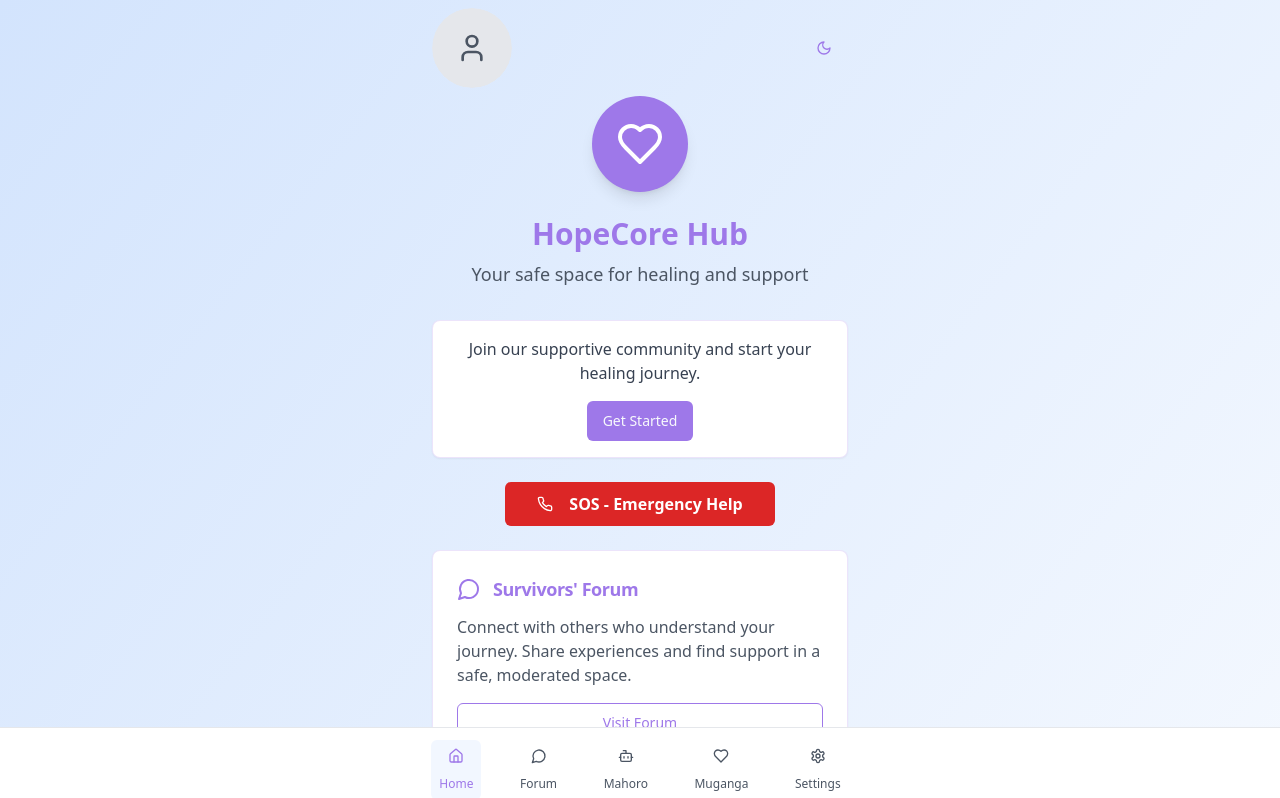
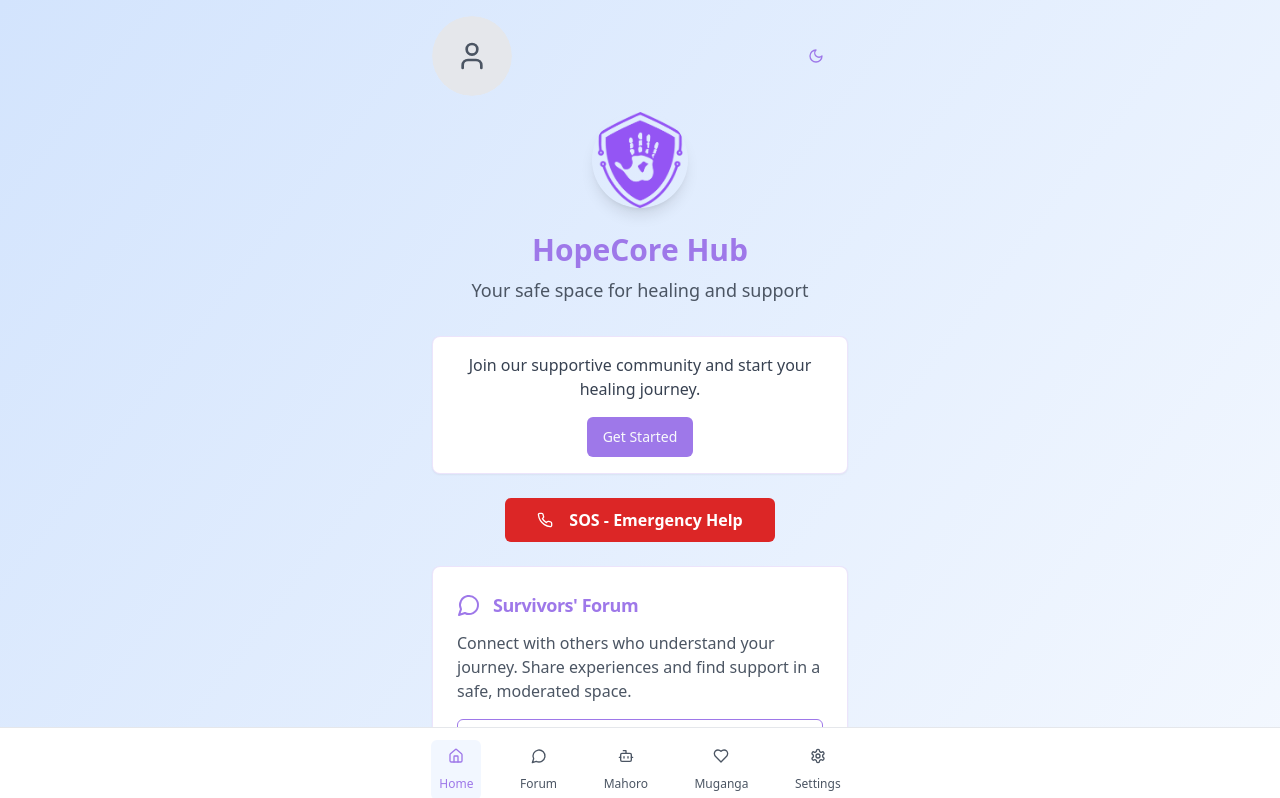
Before and after one commit to leocode09/new-hopecorehub, a React (Vite) app: page / in a window 1280 px wide. Shown: the top 798 px of the page. Built offline with nearby package versions, Linux system fonts and the light colour scheme.

Commit message:
Replace heart icon with new logo
Replaces the heart icon in the home and Muganga therapy screens with the new logo.

```diff
--- a/src/pages/Index.tsx
+++ b/src/pages/Index.tsx
@@ -32,16 +32,20 @@ const Index = () => {
             variant="ghost"
             size="sm"
             onClick={toggleTheme}
-            className="w-12 h-12 rounded-full p-0 text-[#9E78E9] hover:bg-[#9E78E9]/10"
+            className="w-16 h-16 rounded-full p-0 text-[#9E78E9] hover:bg-[#9E78E9]/10"
           >
-            {theme === "dark" ? <Sun className="w-6 h-6" /> : <Moon className="w-6 h-6" />}
+            {theme === "dark" ? <Sun className="w-8 h-8" /> : <Moon className="w-8 h-8" />}
           </Button>
         </div>
 
         {/* Main Header */}
         <div className="text-center mb-8">
-          <div className="mx-auto w-24 h-24 bg-[#9E78E9] rounded-full flex items-center justify-center mb-6 shadow-lg">
-            <Heart className="w-12 h-12 text-white" />
+          <div className="mx-auto w-24 h-24 rounded-full flex items-center justify-center mb-6 shadow-lg overflow-hidden">
+            <img
+              src="/lovable-uploads/28737141-f0a2-4128-9db2-1b925db984a1.png"
+              alt="HopeCore Logo"
+              className="w-full h-full object-contain"
+            />
           </div>
           <h1 className="text-3xl font-bold text-[#9E78E9] mb-2">HopeCore Hub</h1>
           <p className="text-gray-600 dark:text-gray-300 text-lg">
--- a/src/pages/Muganga.tsx
+++ b/src/pages/Muganga.tsx
@@ -10,8 +10,12 @@ const Muganga = () => {
       <div className="container mx-auto px-4 py-6 max-w-md">
         {/* Header */}
         <div className="text-center mb-6">
-          <div className="mx-auto w-16 h-16 bg-[#9E78E9] rounded-full flex items-center justify-center mb-4">
-            <Heart className="w-8 h-8 text-white" />
+          <div className="mx-auto w-16 h-16 rounded-full flex items-center justify-center mb-4 overflow-hidden">
+            <img
+              src="/lovable-uploads/28737141-f0a2-4128-9db2-1b925db984a1.png"
+              alt="HopeCore Logo"
+              className="w-full h-full object-contain"
+            />
           </div>
           <h1 className="text-2xl font-bold text-[#9E78E9]">Muganga Therapy</h1>
           <p className="text-gray-600 dark:text-gray-300">Professional mental health support</p>
```
Also changed, not shown: public/lovable-uploads/28737141-f0a2-4128-9db2-1b925db984a1.png (added).
